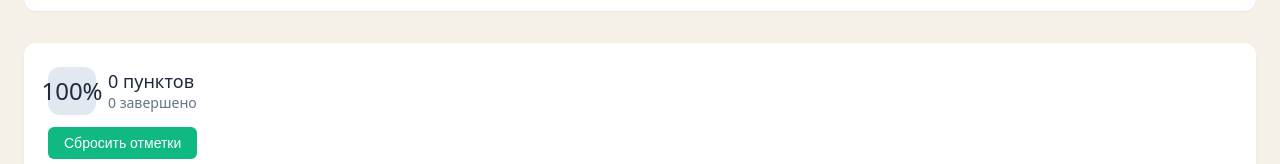
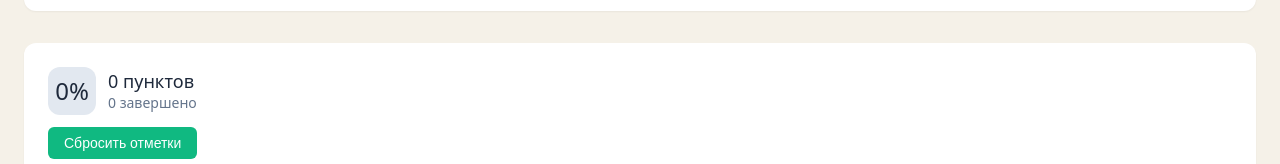
Before and after one commit to whyisomi/-safekit, a React (Vite) app: page / in a window 1280 px wide. Shown: the part 300-464 px from the top of the page. Built offline with nearby package versions, Linux system fonts and the light colour scheme.

Commit message:
Fix: progress bar, add item form, theme toggle

```diff
--- a/src/App.tsx
+++ b/src/App.tsx
@@ -454,7 +454,9 @@ function App() {
                 justifyContent: 'center',
               }}
             >
-              <span style={{ fontSize: '24px' }}>100%</span>
+              <span style={{ fontSize: '24px' }}>
+      {readinessPercentage}%
+</span>
             </div>
             <div>
               <div style={{ fontSize: '18px', fontWeight: 500 }}>
```
